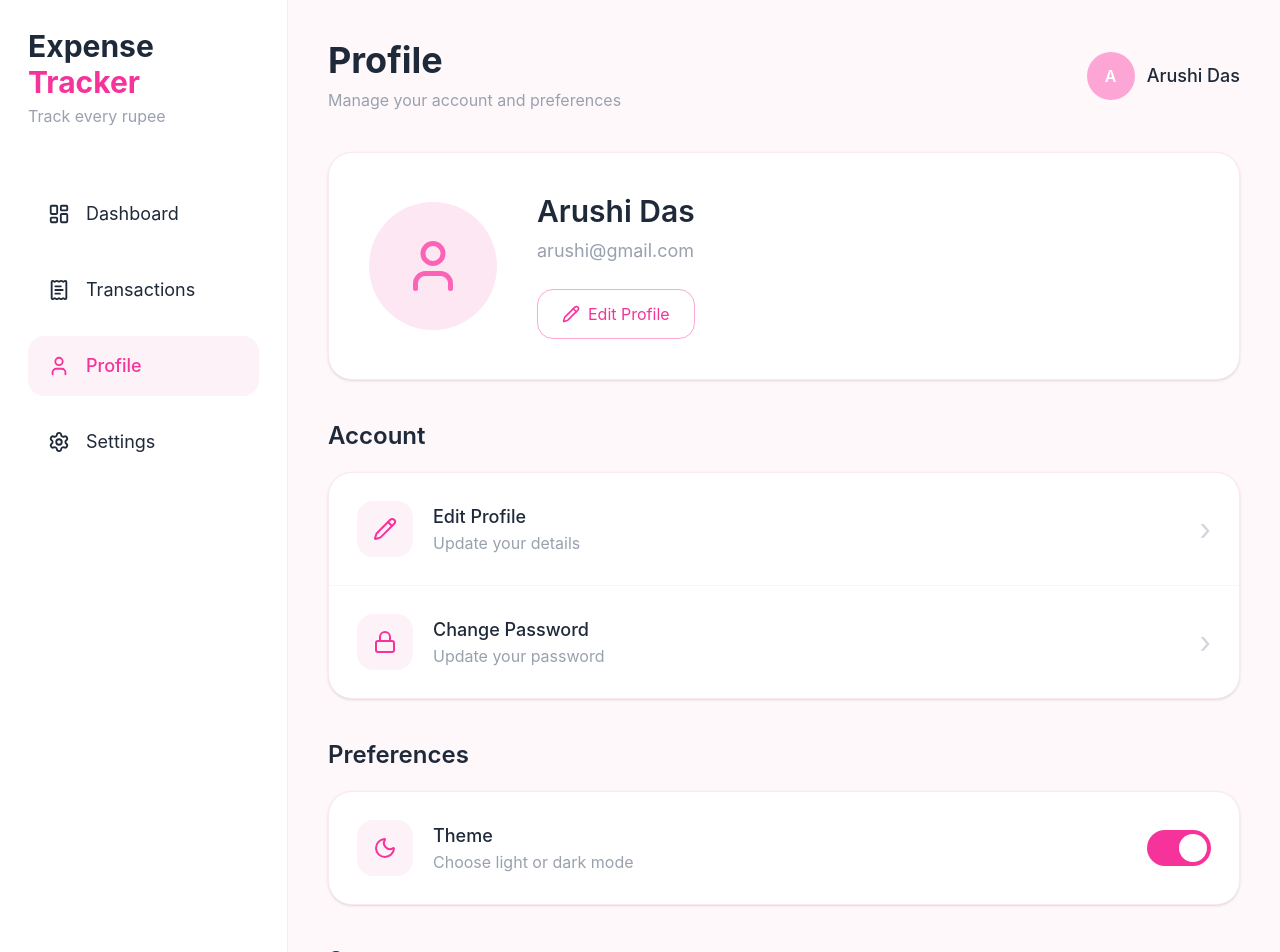
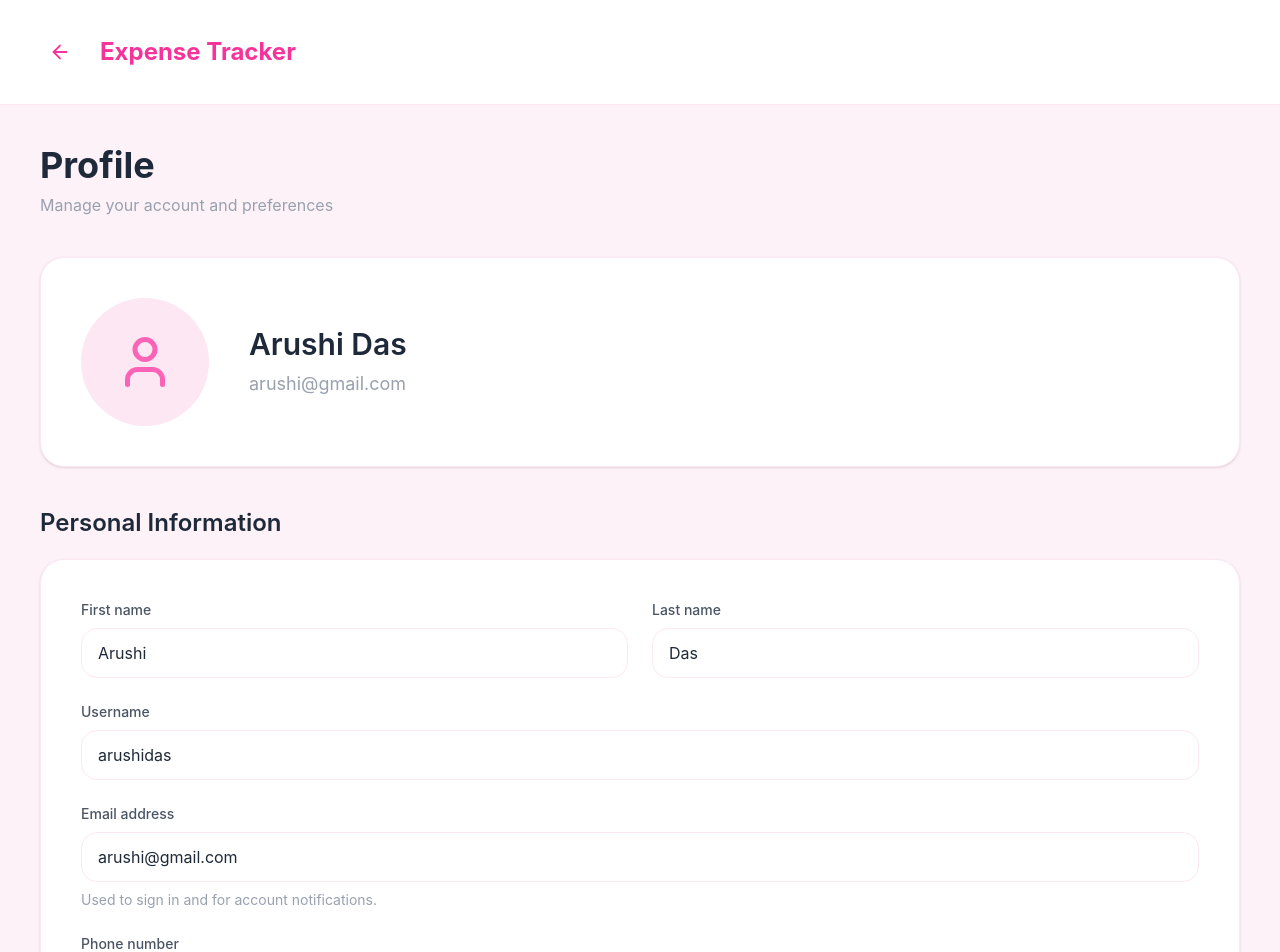
Before and after one commit to arushidas17/Expense, a React (Vite) app: page /userprofile in a window 1280 px wide. Shown: the top 952 px of the page. Built offline with nearby package versions, Linux system fonts and the light colour scheme.

Commit message:
user profile edited

```diff
--- a/src/components/Dashboardnavbar.jsx
+++ b/src/components/Dashboardnavbar.jsx
@@ -1,30 +1,29 @@
 import { User, ChevronDown, LayoutGrid } from "lucide-react";
+import { useNavigate } from "react-router-dom";
 
 export default function Dashboardnavbar() {
+  const navigate = useNavigate();
+
   return (
     <div className="bg-pink-700 text-white px-10 py-5 flex items-center justify-between shadow-md">
-
       {/* Left Side */}
       <div className="flex items-center gap-4">
         <LayoutGrid size={36} />
-        <h1 className="text-4xl font-bold">
-          Dashboard
-        </h1>
+        <h1 className="text-4xl font-bold">Dashboard</h1>
       </div>
 
-      {/* Right Side */}
-      <div className="flex items-center gap-3">
-
+      {/* Right Side — clicking navigates to profile */}
+      <button
+        onClick={() => navigate("/userprofile")}
+        className="flex items-center gap-3 rounded-full px-3 py-2 hover:bg-pink-600 transition-colors cursor-pointer"
+        aria-label="Go to profile"
+      >
         <div className="bg-pink-500 p-3 rounded-full">
           <User size={26} />
         </div>
-
-        <p className="text-xl font-semibold">
-          Arushi Das
-        </p>
-
+        <p className="text-xl font-semibold">Arushi Das</p>
         <ChevronDown size={24} />
-      </div>
+      </button>
     </div>
   );
 }
--- a/src/components/Navbarmain.jsx
+++ b/src/components/Navbarmain.jsx
@@ -1,7 +1,8 @@
-import { Link, useLocation } from "react-router-dom";
+import { Link, useLocation, useNavigate } from "react-router-dom";
 
 export default function Navbarmain() {
   const location = useLocation();
+  const navigate = useNavigate();
 
   const tabs = [
     { label: "Dashboard", path: "/dashboard" },
@@ -15,7 +16,13 @@ export default function Navbarmain() {
           <h1 className="text-xl font-bold text-white tracking-tight">Expense Tracker</h1>
           <p className="text-xs text-pink-200 font-medium">Track every rupee</p>
         </div>
-        <div className="flex items-center gap-2 bg-white/15 hover:bg-white/25 transition-colors rounded-full px-3 py-1.5 cursor-pointer">
+
+        {/* Profile — clicking navigates to /userprofile */}
+        <button
+          onClick={() => navigate("/userprofile")}
+          className="flex items-center gap-2 bg-white/15 hover:bg-white/25 transition-colors rounded-full px-3 py-1.5 cursor-pointer"
+          aria-label="Go to profile"
+        >
           <div className="w-7 h-7 rounded-full bg-white/30 flex items-center justify-center">
             <svg xmlns="http://www.w3.org/2000/svg" className="w-4 h-4 text-white" fill="none" viewBox="0 0 24 24" stroke="currentColor" strokeWidth={2}>
               <path strokeLinecap="round" strokeLinejoin="round" d="M16 7a4 4 0 11-8 0 4 4 0 018 0zM12 14a7 7 0 00-7 7h14a7 7 0 00-7-7z" />
@@ -25,8 +32,9 @@ export default function Navbarmain() {
           <svg xmlns="http://www.w3.org/2000/svg" className="w-4 h-4 text-pink-200" fill="none" viewBox="0 0 24 24" stroke="currentColor" strokeWidth={2}>
             <path strokeLinecap="round" strokeLinejoin="round" d="M19 9l-7 7-7-7" />
           </svg>
-        </div>
+        </button>
       </div>
+
       <div className="inline-flex bg-white/15 rounded-full p-1 gap-1">
         {tabs.map(tab => (
           <Link
--- a/src/pages/Userprofile.jsx
+++ b/src/pages/Userprofile.jsx
@@ -1,255 +1,156 @@
-
+import { useNavigate } from "react-router-dom";
 import {
-  LayoutDashboard,
-  ReceiptText,
   User,
-  Settings,
   LogOut,
-  Pencil,
   Lock,
-  Moon,
   CircleHelp,
+  ArrowLeft,
 } from "lucide-react";
 
 export default function Userprofile() {
+  const navigate = useNavigate();
+
   return (
-    <div className="flex min-h-screen bg-[#fff8fb] text-gray-800">
+    <div className="min-h-screen bg-pink-50 text-gray-800">
 
-      {/* Sidebar */}
-      <div className="w-72 border-r border-pink-100 bg-white p-7 flex flex-col justify-between">
-
-        <div>
-          {/* Logo */}
-          <div className="mb-14">
-            <h1 className="text-3xl font-bold">
-              Expense{" "}
-              <span className="text-pink-500">Tracker</span>
-            </h1>
-
-            <p className="text-gray-400 mt-1">
-              Track every rupee
-            </p>
-          </div>
-
-          {/* Navigation */}
-          <div className="space-y-4">
-
-            <button className="flex items-center gap-4 w-full px-5 py-4 rounded-2xl hover:bg-pink-50 transition">
-              <LayoutDashboard size={22} />
-              <span className="text-lg">Dashboard</span>
-            </button>
-
-            <button className="flex items-center gap-4 w-full px-5 py-4 rounded-2xl hover:bg-pink-50 transition">
-              <ReceiptText size={22} />
-              <span className="text-lg">Transactions</span>
-            </button>
-
-            <button className="flex items-center gap-4 w-full px-5 py-4 rounded-2xl bg-pink-50 text-pink-500">
-              <User size={22} />
-              <span className="text-lg font-medium">Profile</span>
-            </button>
-
-            <button className="flex items-center gap-4 w-full px-5 py-4 rounded-2xl hover:bg-pink-50 transition">
-              <Settings size={22} />
-              <span className="text-lg">Settings</span>
-            </button>
-          </div>
-        </div>
-
-        {/* Logout */}
-        <button className="flex items-center gap-4 px-5 py-4 rounded-2xl text-pink-500 hover:bg-pink-50 transition">
-          <LogOut size={22} />
-          <span className="text-lg">Logout</span>
+      {/* Navbar */}
+      <div className="bg-white border-b border-pink-100 px-10 py-8 flex items-center gap-5">
+        <button
+          onClick={() => navigate("/dashboard")}
+          className="flex items-center justify-center w-10 h-10 rounded-full transition hover:bg-pink-50"
+          aria-label="Back to dashboard"
+        >
+          <ArrowLeft className="text-pink-500" size={22} />
         </button>
+        <h1 className="text-2xl font-bold">
+          <span className="text-pink-500">Expense Tracker</span>
+        </h1>
       </div>
 
       {/* Main Content */}
-      <div className="flex-1 p-10">
+      <div className="p-10">
 
         {/* Top */}
-        <div className="flex justify-between items-center mb-10">
-          <div>
-            <h2 className="text-4xl font-bold">
-              Profile
-            </h2>
-
-            <p className="text-gray-400 mt-2">
-              Manage your account and preferences
-            </p>
-          </div>
-
-          <div className="flex items-center gap-3">
-            <div className="w-12 h-12 rounded-full bg-pink-300 flex items-center justify-center text-white font-semibold">
-              A
-            </div>
-
-            <span className="font-medium text-lg">
-              Arushi Das
-            </span>
-          </div>
+        <div className="mb-10">
+          <h2 className="text-4xl font-bold">Profile</h2>
+          <p className="text-gray-400 mt-2">Manage your account and preferences</p>
         </div>
 
         {/* Profile Card */}
         <div className="bg-white border border-pink-100 rounded-3xl p-10 flex items-center gap-10 shadow-sm">
+          <div className="w-32 h-32 rounded-full bg-pink-100 flex items-center justify-center">
+            <User size={60} className="text-pink-400" />
+          </div>
+          <div>
+            <h3 className="text-3xl font-semibold">Arushi Das</h3>
+            <p className="text-gray-400 text-lg mt-2">arushi@gmail.com</p>
+          </div>
+        </div>
 
-          <div className="w-32 h-32 rounded-full bg-pink-100 flex items-center justify-center">
-            <User
-              size={60}
-              className="text-pink-400"
-            />
-          </div>
-
-          <div>
-            <h3 className="text-3xl font-semibold">
-              Arushi Das
-            </h3>
-
-            <p className="text-gray-400 text-lg mt-2">
-              arushi@gmail.com
-            </p>
-
-            <button className="mt-6 flex items-center gap-2 border border-pink-300 text-pink-500 px-6 py-3 rounded-2xl hover:bg-pink-50 transition">
-              <Pencil size={18} />
-              Edit Profile
-            </button>
+        {/* Personal Information */}
+        <div className="mt-10">
+          <h4 className="text-2xl font-semibold mb-5">Personal Information</h4>
+          <div className="bg-white border border-pink-100 rounded-3xl p-10 shadow-sm">
+            <div className="flex gap-6 mb-6">
+              <div className="flex-1">
+                <label className="block text-sm font-medium text-gray-600 mb-2">First name</label>
+                <input
+                  type="text"
+                  defaultValue="Arushi"
+                  className="w-full px-4 py-3 rounded-2xl border border-pink-100 text-gray-800 text-base focus:outline-none focus:ring-2 focus:ring-pink-200 focus:border-pink-300 bg-white"
+                />
+              </div>
+              <div className="flex-1">
+                <label className="block text-sm font-medium text-gray-600 mb-2">Last name</label>
+                <input
+                  type="text"
+                  defaultValue="Das"
+                  className="w-full px-4 py-3 rounded-2xl border border-pink-100 text-gray-800 text-base focus:outline-none focus:ring-2 focus:ring-pink-200 focus:border-pink-300 bg-white"
+                />
+              </div>
+            </div>
+            <div className="mb-6">
+              <label className="block text-sm font-medium text-gray-600 mb-2">Username</label>
+              <input
+                type="text"
+                defaultValue="arushidas"
+                className="w-full px-4 py-3 rounded-2xl border border-pink-100 text-gray-800 text-base focus:outline-none focus:ring-2 focus:ring-pink-200 focus:border-pink-300 bg-white"
+              />
+            </div>
+            <div className="mb-6">
+              <label className="block text-sm font-medium text-gray-600 mb-2">Email address</label>
+              <input
+                type="email"
+                defaultValue="arushi@gmail.com"
+                className="w-full px-4 py-3 rounded-2xl border border-pink-100 text-gray-800 text-base focus:outline-none focus:ring-2 focus:ring-pink-200 focus:border-pink-300 bg-white"
+              />
+              <p className="text-sm text-gray-400 mt-2">Used to sign in and for account notifications.</p>
+            </div>
+            <div className="mb-8">
+              <label className="block text-sm font-medium text-gray-600 mb-2">Phone number</label>
+              <input
+                type="tel"
+                placeholder="Not added"
+                className="w-full px-4 py-3 rounded-2xl border border-pink-100 text-gray-800 text-base focus:outline-none focus:ring-2 focus:ring-pink-200 focus:border-pink-300 bg-white"
+              />
+            </div>
+            <div className="flex justify-end gap-3">
+              <button className="px-6 py-3 rounded-2xl border border-pink-100 text-gray-600 hover:bg-pink-50 transition">
+                Cancel
+              </button>
+              <button className="px-6 py-3 rounded-2xl bg-pink-500 text-white hover:bg-pink-600 transition">
+                Save changes
+              </button>
+            </div>
           </div>
         </div>
 
         {/* Account Section */}
         <div className="mt-10">
-          <h4 className="text-2xl font-semibold mb-5">
-            Account
-          </h4>
-
+          <h4 className="text-2xl font-semibold mb-5">Account</h4>
           <div className="bg-white border border-pink-100 rounded-3xl overflow-hidden shadow-sm">
-
-            <div className="flex justify-between items-center p-7 border-b border-pink-50">
-              <div className="flex items-center gap-5">
-                <div className="p-4 rounded-2xl bg-pink-50">
-                  <Pencil className="text-pink-500" />
-                </div>
-
-                <div>
-                  <h5 className="text-lg font-medium">
-                    Edit Profile
-                  </h5>
-
-                  <p className="text-gray-400">
-                    Update your details
-                  </p>
-                </div>
-              </div>
-
-              <span className="text-3xl text-gray-300">
-                ›
-              </span>
-            </div>
-
             <div className="flex justify-between items-center p-7">
               <div className="flex items-center gap-5">
                 <div className="p-4 rounded-2xl bg-pink-50">
                   <Lock className="text-pink-500" />
                 </div>
-
                 <div>
-                  <h5 className="text-lg font-medium">
-                    Change Password
-                  </h5>
-
-                  <p className="text-gray-400">
-                    Update your password
-                  </p>
+                  <h5 className="text-lg font-medium">Change Password</h5>
+                  <p className="text-gray-400">Update your password</p>
                 </div>
               </div>
-
-              <span className="text-3xl text-gray-300">
-                ›
-              </span>
-            </div>
-          </div>
-        </div>
-
-        {/* Preferences */}
-        <div className="mt-10">
-          <h4 className="text-2xl font-semibold mb-5">
-            Preferences
-          </h4>
-
-          <div className="bg-white border border-pink-100 rounded-3xl p-7 flex justify-between items-center shadow-sm">
-
-            <div className="flex items-center gap-5">
-              <div className="p-4 rounded-2xl bg-pink-50">
-                <Moon className="text-pink-500" />
-              </div>
-
-              <div>
-                <h5 className="text-lg font-medium">
-                  Theme
-                </h5>
-
-                <p className="text-gray-400">
-                  Choose light or dark mode
-                </p>
-              </div>
-            </div>
-
-            {/* Toggle */}
-            <div className="w-16 h-9 bg-pink-500 rounded-full flex items-center px-1">
-              <div className="w-7 h-7 bg-white rounded-full ml-auto"></div>
+              <span className="text-3xl text-gray-300">›</span>
             </div>
           </div>
         </div>
 
         {/* Support */}
         <div className="mt-10">
-          <h4 className="text-2xl font-semibold mb-5">
-            Support
-          </h4>
-
+          <h4 className="text-2xl font-semibold mb-5">Support</h4>
           <div className="bg-white border border-pink-100 rounded-3xl overflow-hidden shadow-sm">
-
             <div className="flex justify-between items-center p-7 border-b border-pink-50">
               <div className="flex items-center gap-5">
                 <div className="p-4 rounded-2xl bg-pink-50">
                   <CircleHelp className="text-pink-500" />
                 </div>
-
                 <div>
-                  <h5 className="text-lg font-medium">
-                    Help & Support
-                  </h5>
-
-                  <p className="text-gray-400">
-                    Contact support team
-                  </p>
+                  <h5 className="text-lg font-medium">Help & Support</h5>
+                  <p className="text-gray-400">Contact support team</p>
                 </div>
               </div>
-
-              <span className="text-3xl text-gray-300">
-                ›
-              </span>
+              <span className="text-3xl text-gray-300">›</span>
             </div>
-
             <div className="flex justify-between items-center p-7">
               <div className="flex items-center gap-5">
                 <div className="p-4 rounded-2xl bg-pink-50">
                   <LogOut className="text-pink-500" />
                 </div>
-
                 <div>
-                  <h5 className="text-lg font-medium text-pink-500">
-                    Logout
-                  </h5>
-
-                  <p className="text-gray-400">
-                    Sign out of your account
-                  </p>
+                  <h5 className="text-lg font-medium text-pink-500">Logout</h5>
+                  <p className="text-gray-400">Sign out of your account</p>
                 </div>
               </div>
-
-              <span className="text-3xl text-gray-300">
-                ›
-              </span>
+              <span className="text-3xl text-gray-300">›</span>
             </div>
           </div>
         </div>
```
